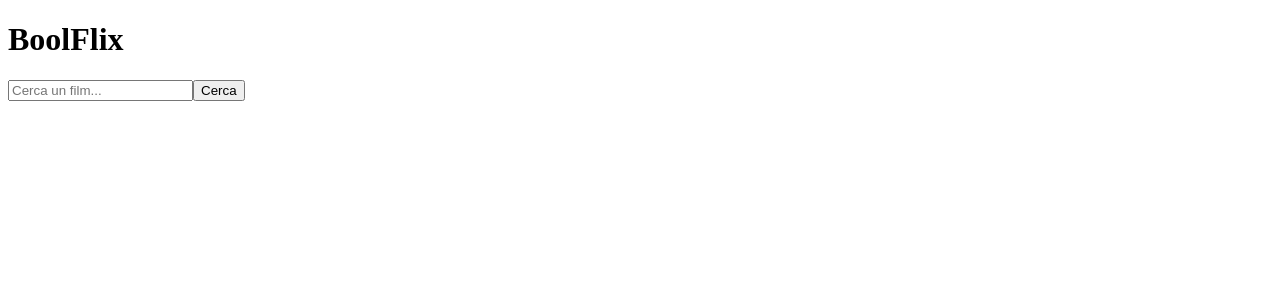
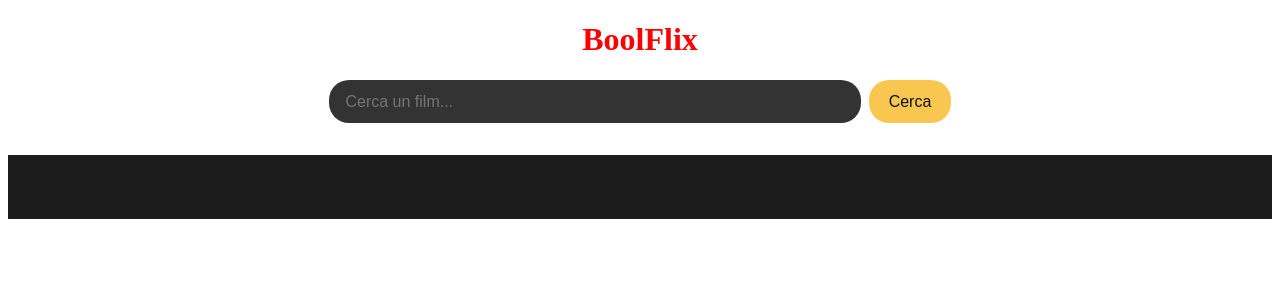
Before and after one commit to Alessio-Civitella/react-boolflix, a React (Vite) app: page / in a window 1280 px wide. Shown: the top 300 px of the page. Built offline with nearby package versions, Linux system fonts and the light colour scheme.

Commit message:
Feat: stile aggiunto, modifiche apportate ad AppContent per migliorare la barra di ricerca

```diff
--- a/src/App.jsx
+++ b/src/App.jsx
@@ -1,6 +1,6 @@
 import React, { useContext } from "react";
 import { GlobalStateProvider, GlobalStateContext } from "./context/GlobalStateContext";
-import SearchBar from "./components/searchBar";
+import SearchBar from "./components/AppContent";
 import MovieCard from "./components/MovieCard";
 import "./styles/App.css";
 
--- a/src/components/AppContent.jsx
+++ b/src/components/AppContent.jsx
@@ -1,7 +1,7 @@
 import React, { useContext, useState } from "react";
 import { GlobalStateContext } from "../context/GlobalStateContext";
 import MovieCard from "./MovieCard";
-import SearchBar from "./searchBar";
+import SearchBar from "./SearchBar";
 
 const AppContent = () => {
   const { movies, tvShows, query } = useContext(GlobalStateContext);
@@ -10,7 +10,7 @@ const AppContent = () => {
 
   const renderMovies = () => {
     if (loading) {
-      return <p>Caricamento in corso...</p>;
+      return <p className="loading-message">Caricamento in corso...</p>;
     }
 
     if (error) {
@@ -18,29 +18,41 @@ const AppContent = () => {
     }
 
     if (!movies.length && !tvShows.length && query) {
-      return <p>Nessun risultato trovato per "{query}".</p>;
+      return (
+        <p className="no-results">
+          Nessun risultato trovato per "<strong>{query}</strong>".
+        </p>
+      );
     }
 
     return (
       <>
-        <h2>Film</h2>
+        {movies.length > 0 && (
+          <>
+            <h2 className="section-title">Film</h2>
             <div className="movies-container">
               {movies.map((movie) => (
                 <MovieCard key={movie.id} movie={movie} />
               ))}
             </div>
-        <h2>Serie TV</h2>
+          </>
+        )}
+        {tvShows.length > 0 && (
+          <>
+            <h2 className="section-title">Serie TV</h2>
             <div className="movies-container">
               {tvShows.map((tv) => (
                 <MovieCard key={tv.id} movie={tv} />
               ))}
             </div>
           </>
+        )}
+      </>
     );
   };
 
   return (
-    <div>
+    <div className="app-content">
       <SearchBar setLoading={setLoading} setError={setError} />
       {renderMovies()}
     </div>
--- a/src/styles/App.css
+++ b/src/styles/App.css
@@ -0,0 +1,156 @@
+.movies-container {
+    display: grid;
+    grid-template-columns: repeat(auto-fit, minmax(220px, 1fr));
+    gap: 1.5rem;
+    padding: 2rem;
+    background-color: #1c1c1c;
+
+  }
+
+  .app-header{
+    text-align: center;
+    color: red;
+  }
+
+  .card {
+    position: relative;
+    width: 100%;
+    padding-top: 150%;
+    border-radius: 12px;
+    overflow: hidden;
+    background-color: #1c1c1c;
+    box-shadow: 0 4px 8px rgba(0, 0, 0, 0.2);
+    cursor: pointer;
+    transition: transform 0.3s ease, box-shadow 0.3s ease;
+  }
+
+  .card:hover {
+    transform: scale(1.05);
+    box-shadow: 0 6px 15px rgba(0, 0, 0, 0.4);
+  }
+
+  .card img {
+    position: absolute;
+    top: 0;
+    left: 0;
+    width: 100%;
+    height: 100%;
+    object-fit: cover;
+    transition: opacity 0.3s ease;
+  }
+
+  .card:hover img {
+    opacity: 0.3;
+  }
+
+
+  .card-info {
+    position: absolute;
+    top: 50%;
+    left: 50%;
+    transform: translate(-50%, -50%);
+    width: 90%;
+    height: 90%;
+    background: rgba(0, 0, 0, 0.8);
+    color: #fff;
+    display: flex;
+    flex-direction: column;
+    justify-content: center;
+    align-items: center;
+    opacity: 0;
+    border-radius: 10px;
+    transition: opacity 0.3s ease;
+    text-align: center;
+    padding: 1rem;
+  }
+
+  .card:hover .card-info {
+    opacity: 1;
+  }
+
+
+  .card-info h3 {
+    font-size: 1.2rem;
+    margin-bottom: 0.5rem;
+    font-weight: bold;
+  }
+
+  .card-info p {
+    font-size: 0.9rem;
+    margin: 0.3rem 0;
+    color: #ddd;
+  }
+
+  .card-info p:last-child {
+    font-size: 1rem;
+    color: #f9c74f;
+  }
+
+  @media (max-width: 768px) {
+    .movies-container {
+      gap: 1rem;
+    }
+
+    .card-info h3 {
+      font-size: 1rem;
+    }
+
+    .card-info p {
+      font-size: 0.8rem;
+    }
+  }
+
+  /* SearchBar */
+  .search-bar {
+    display: flex;
+    justify-content: center;
+    align-items: center;
+    gap: 0.5rem;
+    margin-bottom: 2rem;
+  }
+
+  .search-bar input {
+    flex: 1;
+    max-width: 500px;
+    padding: 0.8rem 1rem;
+    border: none;
+    border-radius: 20px;
+    background-color: #333;
+    color: #fff;
+    font-size: 1rem;
+    outline: none;
+    transition: box-shadow 0.3s ease;
+  }
+
+  .search-bar input:focus {
+    box-shadow: 0 0 8px rgba(255, 255, 255, 0.5);
+  }
+
+  .search-bar button {
+    padding: 0.8rem 1.2rem;
+    border: none;
+    border-radius: 20px;
+    background-color: #f9c74f;
+    color: #121212;
+    font-size: 1rem;
+    cursor: pointer;
+    transition: background-color 0.3s ease;
+  }
+
+  .search-bar button:hover {
+    background-color: #ffd700;
+  }
+
+
+  .loading-message,
+  .error-message,
+  .no-results {
+    text-align: center;
+    font-size: 1.2rem;
+    margin: 1.5rem 0;
+    color: #ccc;
+  }
+
+  .no-results strong {
+    color: #f9c74f;
+  }
```
Lines whose indentation alone changed are shown as unchanged.
